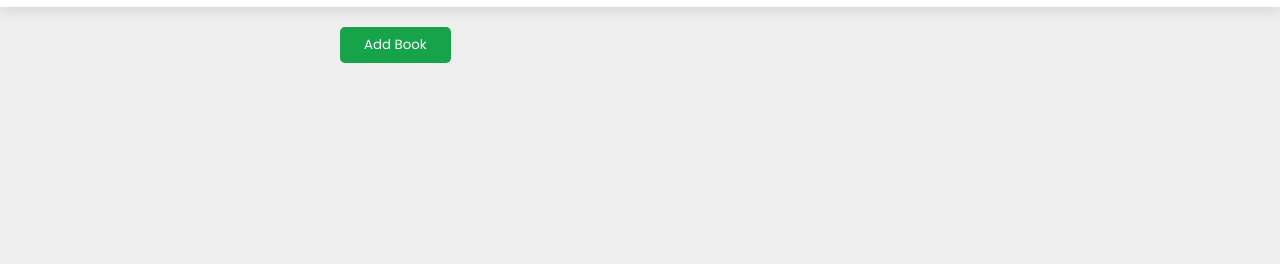
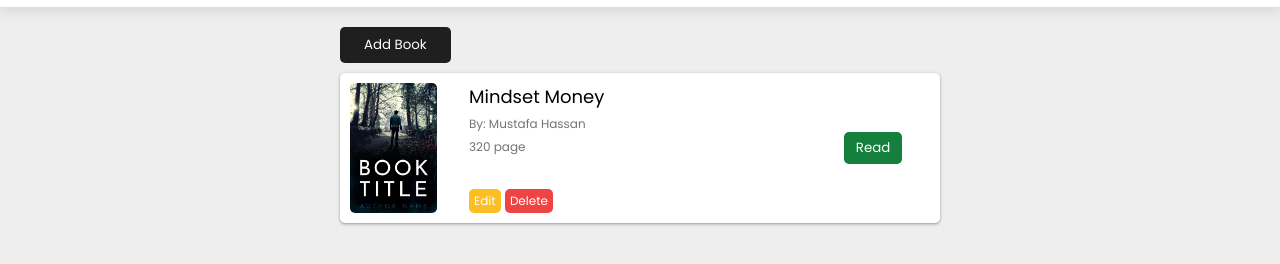
Before and after one commit to mustafa7assan/library, a plain HTML site: page index.html in a window 1280 px wide. Shown: the part 48-312 px from the top of the page. Drawn offline with Linux system fonts and the light colour scheme.

Commit message:
Add book card

```diff
--- a/index.html
+++ b/index.html
@@ -26,6 +26,25 @@
         <div class="add-book">
           <button class="btn add">Add Book</button>
         </div>
+        <div class="books">
+          <div class="book-card">
+            <div class="book-cover">
+              <img src="img/book-cover.jpg" alt="book cover" />
+            </div>
+            <div class="book-info">
+              <p class="title">Mindset Money</p>
+              <p class="author">By: Mustafa Hassan</p>
+              <p class="pages">320 page</p>
+              <div class="button">
+                <button class="btn edit">Edit</button>
+                <button class="btn delete">Delete</button>
+              </div>
+            </div>
+            <div class="book-read">
+              <button class="btn read">Read</button>
+            </div>
+          </div>
+        </div>
       </div>
     </main>
     <div class="modal">
@@ -33,7 +52,7 @@
         <h3>Add New Book</h3>
         <button class="btn hide">X</button>
       </div>
-      <form action="">
+      <form action="" class="add-book-form">
         <div class="form-row">
           <label for="title">Title</label>
           <input
--- a/script.js
+++ b/script.js
@@ -1,5 +1,18 @@
 "use strict";
+// Book Constructors
+const Book = function (title, author, pages) {
+  this.title = title;
+  this.author = author;
+  this.pages = pages;
+};
+// Array that hold book objects
+const library = [];
+// Add book to library
+const addBookToLibrary = function (book) {
+  library.push(book);
+};
 
+// Dom Function
 const showModal = function () {
   blurBg.style.display = "block";
   modal.style.display = "block";
@@ -12,6 +25,15 @@ const addButton = document.querySelector(".add");
 const hideButton = document.querySelector(".hide");
 const modal = document.querySelector(".modal");
 const blurBg = document.querySelector(".blur-bg");
+const addBookForm = document.querySelector(".add-book-form");
 
 addButton.addEventListener("click", showModal);
 hideButton.addEventListener("click", hideModal);
+addBookForm.addEventListener("submit", (e) => {
+  e.preventDefault();
+  const title = document.getElementById("title").value;
+  const author = document.getElementById("author").value;
+  const pages = Number(document.getElementById("pages").value);
+  addBookToLibrary({ title, author, pages });
+  hideModal();
+});
--- a/style.css
+++ b/style.css
@@ -37,7 +37,7 @@ header {
   cursor: pointer;
 }
 .add {
-  background-color: #16a34a;
+  background-color: #1f1f1f;
   color: #fff;
   padding: 8px 24px;
   border-radius: 5px;
@@ -83,7 +83,7 @@ header {
   border-color: rgb(109, 200, 253);
 }
 .form-row button {
-  background-color: #16a34a;
+  background-color: #1f1f1f;
   color: #fff;
   padding: 4px 16px;
   border-radius: 5px;
@@ -99,3 +99,83 @@ header {
   background-color: rgba(0, 0, 0, 0.4);
   backdrop-filter: blur(15px);
 }
+.books {
+  margin-top: 10px;
+}
+.book-card {
+  background-color: white;
+  display: flex;
+  gap: 5px;
+  padding: 10px;
+  height: 150px;
+  border-radius: 5px;
+  box-shadow: rgba(60, 64, 67, 0.3) 0px 1px 2px 0px,
+    rgba(60, 64, 67, 0.15) 0px 1px 3px 1px;
+  margin-bottom: 20px;
+}
+.book-card > div {
+  flex: 1;
+}
+.book-cover {
+  height: 100%;
+  width: 100%;
+}
+.book-cover img {
+  height: 100%;
+  width: auto;
+  border-radius: 5px;
+}
+.book-info {
+  flex: 3 !important;
+  display: flex;
+  flex-direction: column;
+}
+.book-info .title {
+  font-size: 18px;
+}
+.book-info .author,
+.book-info .pages {
+  margin-top: 5px;
+  color: rgb(116, 116, 116);
+  font-size: 12px;
+}
+.book-info .button {
+  margin-top: auto;
+}
+.book-info .button button {
+  font-size: 12px;
+  padding: 3px 5px;
+  border-radius: 5px;
+  color: white;
+}
+.delete {
+  background-color: #ef4444;
+}
+.edit {
+  background-color: #fbbf24;
+}
+
+.book-read {
+  display: flex;
+  align-items: center;
+  justify-content: center;
+  gap: 10px;
+}
+.book-read button {
+  padding: 6px 12px;
+  border: 5px;
+  color: white;
+  border-radius: 5px;
+}
+.read {
+  background-color: #15803d;
+}
+.unread {
+  background-color: #86efac;
+}
+
+@media only screen and (max-width: 480px) {
+  .container {
+    width: 90%;
+  }
+}
```
Also changed, not shown: img/book-cover.jpg (added).
